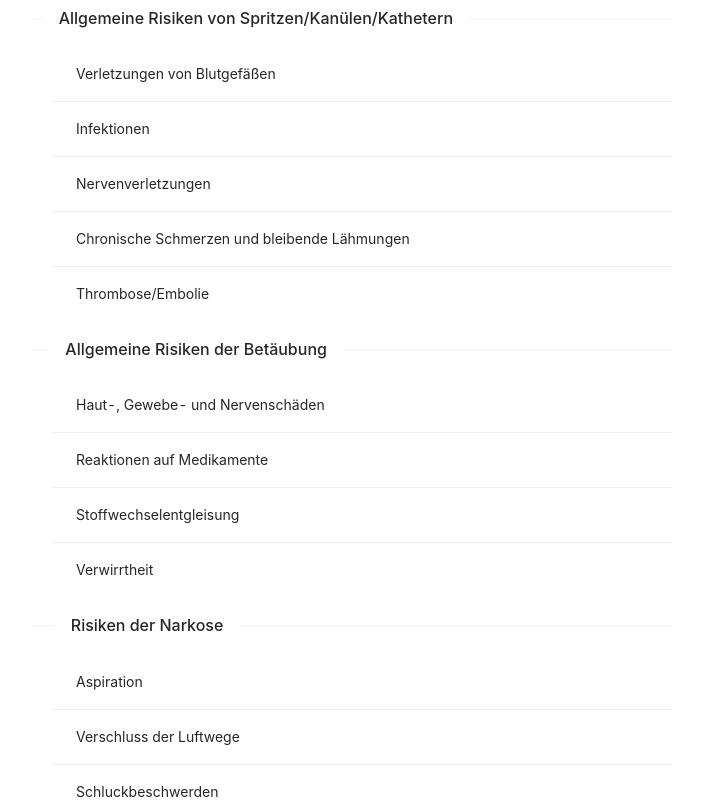
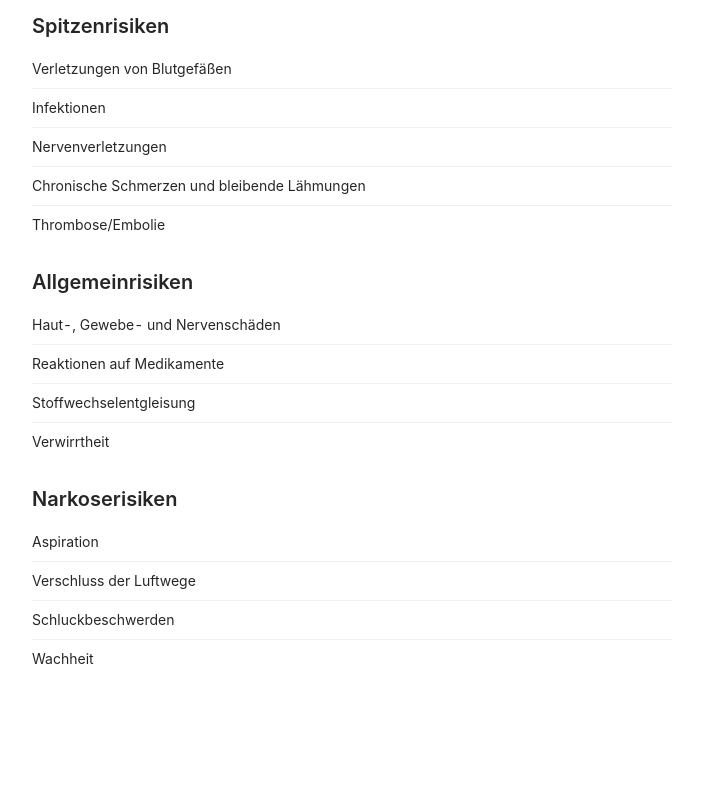
Before and after one commit to benluks/Patient-Form, a React (Create React App) app: page / in a window 1280 px wide. Shown: the part 1040-1840 px from the top of the page, without its empty margins (288-991 px from the left). Built offline with nearby package versions, Linux system fonts and the light colour scheme.

Commit message:
refactor files, redesign risks

```diff
--- a/src/App.css
+++ b/src/App.css
@@ -29,6 +29,19 @@ div .ant-card-head-title {
   color: white;
 }
 
+
+.ant-list-item {
+  padding-left: 0!important;
+  margin-left: 0!important;
+  /* border-bottom: none!important; */
+
+}
+
+ul.ant-list-items  {
+  list-style: unset!important;
+  list-style-type: circle!important;
+}
+
 .App-link {
   color: #61dafb;
 }
--- a/src/components/Information.js
+++ b/src/components/Information.js
@@ -1,79 +1,40 @@
 import React from 'react';
 
-import { Typography, List, Divider, Timeline } from 'antd';
+import { Typography, List, Timeline } from 'antd';
 import CompStyle from './CompStyle';
 import { ClockCircleOutlined } from '@ant-design/icons';
-
+import Brochure from './information/Brochure';
 
 const { Title, Paragraph } = Typography;
-
-const spritzenRisiken = [
-    "Verletzungen von Blutgefäßen",
-    "Infektionen",
-    "Nervenverletzungen",
-    "Chronische Schmerzen und bleibende Lähmungen",
-    "Thrombose/Embolie"
-]
-
-const allgemeinRisiken = [
-    "Haut-, Gewebe- und Nervenschäden",
-    "Reaktionen auf Medikamente",
-    "Stoffwechselentgleisung",
-    "Verwirrtheit",
-]
-
-const narkoseRisiken = [
-    "Aspiration",
-    "Verschluss der Luftwege",
-    "Schluckbeschwerden",
-    "Wachheit",
-]
 
 function Information() {
   return (
     <>
-            <Typography style={{ marginBottom: '150px' }}>
-                <Title>Aufklärung</Title>
-                <Paragraph style={CompStyle.fontStyle}>Dieser Bogen wird Sie auf Ihren geplanten Eingriff vorbereiten und Ihre/n Anästhesistin/en mit wichtigen Infos versorgen.</Paragraph>
-                <Title level={2}>Betäubung</Title>
-                <Paragraph style={CompStyle.fontStyle}>Bei Ihrem geplanten Eingriff werden Sie voraussichtlich unter Narkose gesetzt oder es wird eine Regionalanästhesie durchgeführt, damit Sie keine Schmerzen verspüren. Möglich ist auch, dass beide Verfahren kombiniert werden. </Paragraph>
-                <Title level={2}>Risiken</Title>
-                <Paragraph style={CompStyle.fontStyle}>Ihr/e Anästhesist/in wird während des gesamten Eingriffs Ihre Vitalfunktionen überwachen und falls erforderlich, unterstützen. Unter Umständen kann es dabei zu Komplikationen kommen, die weitere Maßnahmen erfordern. </Paragraph>
-                <Divider orientation="left">Allgemeine Risiken von Spritzen/Kanülen/Kathetern</Divider>
-                <List
-                    size="large"
-                    dataSource={spritzenRisiken}
-                    renderItem={item => <List.Item>{item}</List.Item>}
-                />
-                <Divider orientation="left">Allgemeine Risiken der Betäubung</Divider>
-                <List
-                    size="large"
-                    dataSource={allgemeinRisiken}
-                    renderItem={item => <List.Item>{item}</List.Item>}
-                />
-                <Divider orientation="left">Risiken der Narkose</Divider>
-                <List
-                    size="large"
-                    dataSource={narkoseRisiken}
-                    renderItem={item => <List.Item>{item}</List.Item>}
-                />
+      <Typography>
+        <Brochure />
         <Title level={2}>Vor der Operation</Title>
         <Timeline>
-                    <Timeline.Item dot={<ClockCircleOutlined style={{ fontSize: '16px' }} />}>
+          <Timeline.Item
+            dot={<ClockCircleOutlined style={{ fontSize: '16px' }} />}
+          >
             <p>Ab 6 Stunden vor der Operation</p>
             <p> </p>
             <p>Kein Essen</p>
             <p> </p>
             <p> </p>
           </Timeline.Item>
-                    <Timeline.Item dot={<ClockCircleOutlined style={{ fontSize: '16px' }} />}>
+          <Timeline.Item
+            dot={<ClockCircleOutlined style={{ fontSize: '16px' }} />}
+          >
             <p>2-6 Stunden vor der Operation </p>
             <p> </p>
             <p>Nur noch Wasser trinken</p>
             <p> </p>
             <p> </p>
           </Timeline.Item>
-                    <Timeline.Item dot={<ClockCircleOutlined style={{ fontSize: '16px' }} />}>
+          <Timeline.Item
+            dot={<ClockCircleOutlined style={{ fontSize: '16px' }} />}
+          >
             <p>Ab 2 Stunden vor der Operation</p>
             <p> </p>
             <p>Keine Flüssigkeit mehr</p>
--- /dev/null
+++ b/src/components/information/Brochure.js
@@ -0,0 +1,39 @@
+import React from 'react';
+import { Typography } from 'antd';
+import Risks from '../../data/risks';
+
+import CompStyle from '../CompStyle';
+import InfoList from './InfoList';
+
+const { Paragraph, Title } = Typography;
+
+function Brochure() {
+  return (
+    <Typography style={{ marginBottom: '150px' }}>
+      <Title>Aufklärung</Title>
+      <Paragraph style={CompStyle.fontStyle}>
+        Dieser Bogen wird Sie auf Ihren geplanten Eingriff vorbereiten und
+        Ihre/n Anästhesistin/en mit wichtigen Infos versorgen.
+      </Paragraph>
+      <Title level={2}>Betäubung</Title>
+      <Paragraph style={CompStyle.fontStyle}>
+        Bei Ihrem geplanten Eingriff werden Sie voraussichtlich unter Narkose
+        gesetzt oder es wird eine Regionalanästhesie durchgeführt, damit Sie
+        keine Schmerzen verspüren. Möglich ist auch, dass beide Verfahren
+        kombiniert werden.
+      </Paragraph>
+      <Title level={2}>Risiken</Title>
+      <Paragraph style={CompStyle.fontStyle}>
+        Ihr/e Anästhesist/in wird während des gesamten Eingriffs Ihre
+        Vitalfunktionen überwachen und falls erforderlich, unterstützen. Unter
+        Umständen kann es dabei zu Komplikationen kommen, die weitere Maßnahmen
+        erfordern.
+      </Paragraph>
+      {Risks.map((risk, index) => (
+        <InfoList title={risk.title} list={risk.risks} key={index} />
+      ))}
+    </Typography>
+  );
+}
+
+export default Brochure;
--- /dev/null
+++ b/src/components/information/InfoList.js
@@ -0,0 +1,19 @@
+import React from 'react';
+import { Typography, List } from 'antd';
+
+const { Title } = Typography;
+
+function InfoList({ title, list }) {
+  return (
+    <>
+      <Title level={4}>{title}</Title>
+      <List
+        size='small'
+        dataSource={list}
+        renderItem={(item) => <List.Item>{item}</List.Item>}
+      />
+    </>
+  );
+}
+
+export default InfoList;
--- /dev/null
+++ b/src/data/risks.js
@@ -0,0 +1,34 @@
+const risks = [
+  {
+    title: 'Spitzenrisiken',
+    risks: [
+      'Verletzungen von Blutgefäßen',
+      'Infektionen',
+      'Nervenverletzungen',
+      'Chronische Schmerzen und bleibende Lähmungen',
+      'Thrombose/Embolie',
+    ],
+  },
+
+  {
+    title: 'Allgemeinrisiken',
+    risks: [
+      'Haut-, Gewebe- und Nervenschäden',
+      'Reaktionen auf Medikamente',
+      'Stoffwechselentgleisung',
+      'Verwirrtheit',
+    ],
+  },
+
+  {
+    title: 'Narkoserisiken',
+    risks: [
+      'Aspiration',
+      'Verschluss der Luftwege',
+      'Schluckbeschwerden',
+      'Wachheit',
+    ],
+  },
+];
+
+export default risks;
```
Also changed, not shown: src/data/anaesthesia.js (added). Lines whose indentation alone changed are shown as unchanged.
